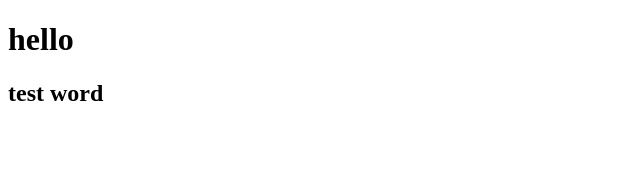
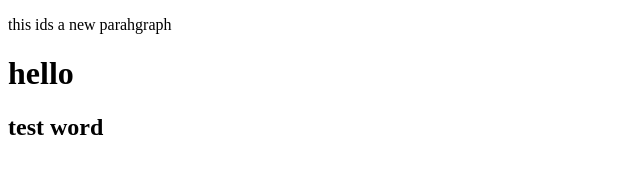
Before and after one commit to codefundamentals1/Localrepo, a plain HTML site: page index.html in a window 1280 px wide. Shown: the whole page, without its empty margins (0-640 px from the left). Drawn offline with Linux system fonts and the light colour scheme.

Commit message:
in branch featur1

```diff
--- a/index.html
+++ b/index.html
@@ -4,6 +4,7 @@
     <meta charset="UTF-8">
     <meta name="viewport" content="width=device-width, initial-scale=1.0">
     <title>Document</title>
+    <p>this ids a new parahgraph</p>
 </head>
 <body>
     <h1>hello</h1>
```
